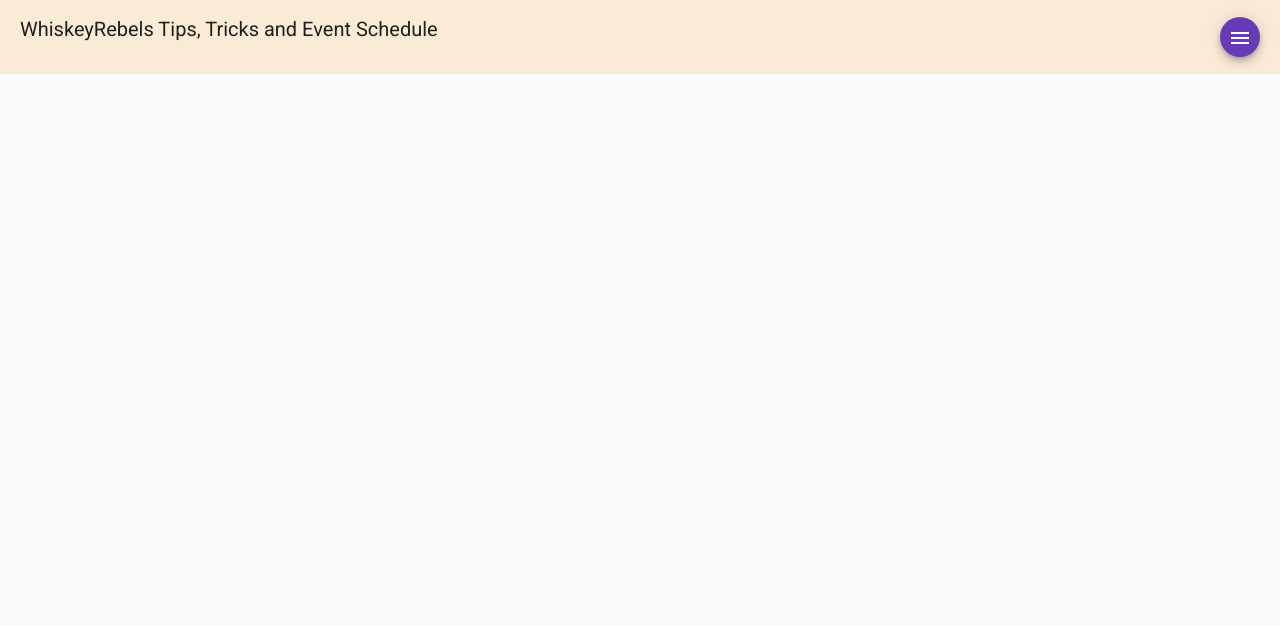
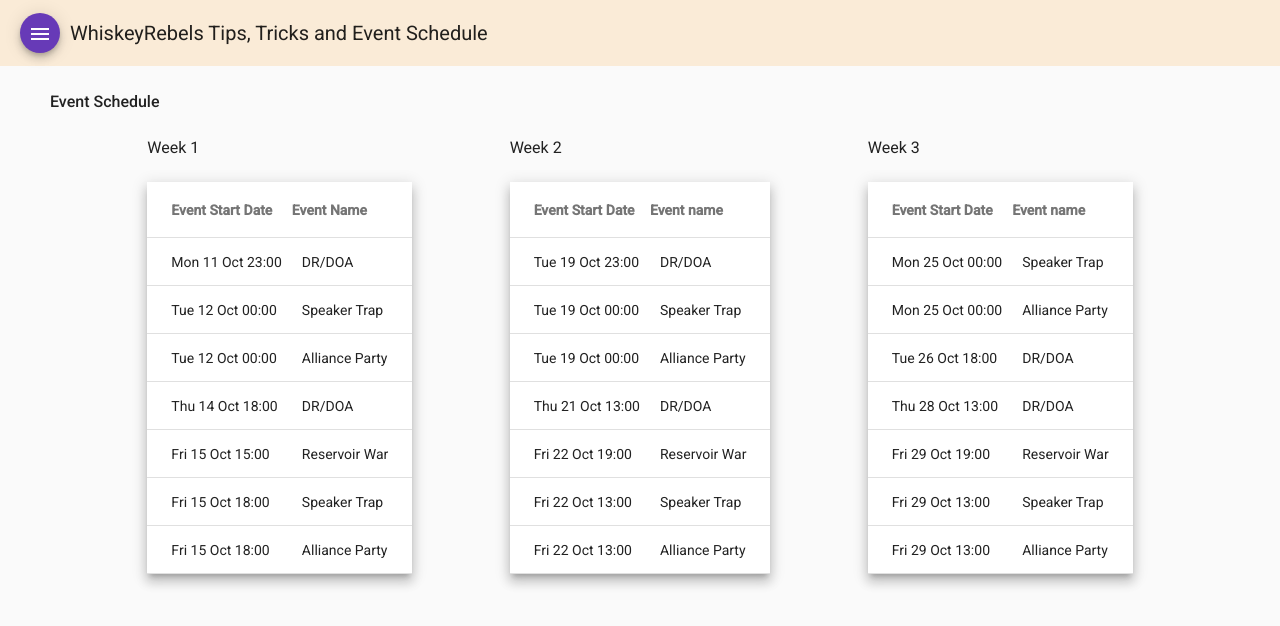
Before and after one commit to amandagreggpersonal/puzzles-and-survival, an Angular app: page / in a window 1280 px wide. Shown: the top 626 px of the page. Built offline with nearby package versions, Linux system fonts and the light colour scheme.

Commit message:
update schedule and nav

```diff
--- a/src/app/app-routing.module.ts
+++ b/src/app/app-routing.module.ts
@@ -7,13 +7,15 @@ import { HeroesComponent } from './components/heroes/heroes.component';
 
 const routes: Routes = [
   {
-    path: '', component: EventsAndTipsComponent, children: [
+    path: '', component: EventsAndTipsComponent,
+    children: [
+      { path: '', component: EventScheduleComponent },
       { path: 'event-schedule', component: EventScheduleComponent },
       { path: 'heroes', component: HeroesComponent },
       { path: 'events', component: EventsComponent }
     ]
   },
-  { path: '*', redirectTo: '' }
+  { path: '**', redirectTo: '' }
 ];
 
 @NgModule({
--- a/src/app/components/event-data/event-schedule/event-schedule.component.html
+++ b/src/app/components/event-data/event-schedule/event-schedule.component.html
@@ -1,15 +1,6 @@
 <h2 class="events-header bold">
     Event Schedule
 </h2>
-
-<mat-form-field appearance="standard"
-                class="filter-input">
-    <mat-label>Filter events by...</mat-label>
-    <input matInput
-           (keyup)="applyFilter($event)"
-           placeholder="For example: Speaker trap"
-           #input>
-</mat-form-field>
 
 <div class="schedule-tables">
     <div class="week-heading">
@@ -43,7 +34,6 @@
             </tr>
         </table>
     </div>
-
 
     <div class="week-heading">
         <h3>Week 2</h3>
--- a/src/app/components/event-data/event-schedule/event-schedule.component.scss
+++ b/src/app/components/event-data/event-schedule/event-schedule.component.scss
@@ -60,7 +60,7 @@ tr.element-row:not(.expanded-row):active {
 }
 
 td.mat-cell{
-    padding: 5px;
+    padding: 10px;
 }
 
 h3{
--- a/src/app/components/event-data/event-schedule/event-schedule.component.ts
+++ b/src/app/components/event-data/event-schedule/event-schedule.component.ts
@@ -33,16 +33,8 @@ export class EventScheduleComponent {
 
   @ViewChild(MatSort) public sort: MatSort = new MatSort;
 
-
   constructor() {
     this._createTipData();
-  }
-
-  public applyFilter(event: Event) {
-    const filterValue = (event.target as HTMLInputElement).value;
-    this.week1Schedule.filter = filterValue.trim().toLowerCase();
-    this.week2Schedule.filter = filterValue.trim().toLowerCase();
-    this.week3Schedule.filter = filterValue.trim().toLowerCase();
   }
 
   public getDate(date: Date): string {
@@ -52,7 +44,7 @@ export class EventScheduleComponent {
     if (userTimezone.includes('America')) {
       return personalDate.format('MMM DD hh:00A');
     } else {
-      return personalDate.format('ddd DD MMM HH:00A');
+      return personalDate.format('ddd DD MMM HH:00');
     }
   }
 
@@ -60,39 +52,37 @@ export class EventScheduleComponent {
     const week1StartDate = '2021-10-12';
 
     this._week1Schedule = [
-      { name: 'DR/DOA', startDate: new Date(moment.utc(week1StartDate + ' 23:00:00').subtract(1, "days").format()) },
-      { name: 'Speaker Trap', startDate: new Date(moment.utc(week1StartDate + ' 00:00:00').format()) },
-      { name: 'Alliance Party', startDate: new Date(moment.utc(week1StartDate + ' 00:00:00').format()) },
-      { name: 'DR/DOA', startDate: new Date(moment.utc(week1StartDate + ' 18:00:00').add(2, "days").format()) },
-      { name: 'Reservoir War', startDate: new Date(moment.utc(week1StartDate + ' 15:00:00').add(3, "days").format()) },
-      { name: 'Speaker Trap', startDate: new Date(moment.utc(week1StartDate + ' 18:00:00').add(3, "days").format()) },
-      { name: 'Alliance Party', startDate: new Date(moment.utc(week1StartDate + ' 18:00:00').add(3, "days").format()) }
+      { name: 'DR/DOA', startDate: new Date(moment.utc(week1StartDate + ' 23:00:01').subtract(1, "days").format()) },
+      { name: 'Speaker Trap', startDate: new Date(moment.utc(week1StartDate + ' 00:00:01').format()) },
+      { name: 'Alliance Party', startDate: new Date(moment.utc(week1StartDate + ' 00:00:01').format()) },
+      { name: 'DR/DOA', startDate: new Date(moment.utc(week1StartDate + ' 18:00:01').add(2, "days").format()) },
+      { name: 'Reservoir War', startDate: new Date(moment.utc(week1StartDate + ' 15:00:01').add(3, "days").format()) },
+      { name: 'Speaker Trap', startDate: new Date(moment.utc(week1StartDate + ' 18:00:01').add(3, "days").format()) },
+      { name: 'Alliance Party', startDate: new Date(moment.utc(week1StartDate + ' 18:00:01').add(3, "days").format()) }
     ]
     this.week1Schedule = new MatTableDataSource(this._week1Schedule);
 
     this._week2Schedule = [
-      { name: 'DR/DOA', startDate: new Date(moment.utc(week1StartDate + ' 23:00:00').add(7, "days").format()) },
-      { name: 'Speaker Trap', startDate: new Date(moment.utc(week1StartDate + ' 00:00:00').add(7, "days").format()) },
-      { name: 'Alliance Party', startDate: new Date(moment.utc(week1StartDate + ' 00:00:00').add(7, "days").format()) },
-      { name: 'DR/DOA', startDate: new Date(moment.utc(week1StartDate + ' 13:00:00').add(9, "days").format()) },
-      { name: 'Reservoir War', startDate: new Date(moment.utc(week1StartDate + ' 19:00:00').add(10, "days").format()) },
-      { name: 'Speaker Trap', startDate: new Date(moment.utc(week1StartDate + ' 13:00:00').add(10, "days").format()) },
-      { name: 'Alliance Party', startDate: new Date(moment.utc(week1StartDate + ' 13:00:00').add(10, "days").format()) }
+      { name: 'DR/DOA', startDate: new Date(moment.utc(week1StartDate + ' 23:00:01').add(7, "days").format()) },
+      { name: 'Speaker Trap', startDate: new Date(moment.utc(week1StartDate + ' 00:00:01').add(7, "days").format()) },
+      { name: 'Alliance Party', startDate: new Date(moment.utc(week1StartDate + ' 00:00:01').add(7, "days").format()) },
+      { name: 'DR/DOA', startDate: new Date(moment.utc(week1StartDate + ' 13:00:01').add(9, "days").format()) },
+      { name: 'Reservoir War', startDate: new Date(moment.utc(week1StartDate + ' 19:00:01').add(10, "days").format()) },
+      { name: 'Speaker Trap', startDate: new Date(moment.utc(week1StartDate + ' 13:00:01').add(10, "days").format()) },
+      { name: 'Alliance Party', startDate: new Date(moment.utc(week1StartDate + ' 13:00:01').add(10, "days").format()) }
     ]
     this.week2Schedule = new MatTableDataSource(this._week2Schedule);
 
     this._week3Schedule = [
-      { name: 'Speaker Trap', startDate: new Date(moment.utc(week1StartDate + ' 00:00:00').add(13, "days").format()) },
-      { name: 'Alliance Party', startDate: new Date(moment.utc(week1StartDate + ' 00:00:00').add(13, "days").format()) },
-      { name: 'DR/DOA', startDate: new Date(moment.utc(week1StartDate + ' 18:00:00').add(14, "days").format()) },
+      { name: 'Speaker Trap', startDate: new Date(moment.utc(week1StartDate + ' 00:00:01').add(13, "days").format()) },
+      { name: 'Alliance Party', startDate: new Date(moment.utc(week1StartDate + ' 00:00:01').add(13, "days").format()) },
+      { name: 'DR/DOA', startDate: new Date(moment.utc(week1StartDate + ' 18:00:01').add(14, "days").format()) },
       { name: 'DR/DOA', startDate: new Date(moment.utc(week1StartDate + ' 13:00:00').add(16, "days").format()) },
-      { name: 'Reservoir War', startDate: new Date(moment.utc(week1StartDate + ' 19:00:00').add(17, "days").format()) },
-      { name: 'Speaker Trap', startDate: new Date(moment.utc(week1StartDate + ' 13:00:00').add(17, "days").format()) },
-      { name: 'Alliance Party', startDate: new Date(moment.utc(week1StartDate + ' 13:00:00').add(17, "days").format()) }
+      { name: 'Reservoir War', startDate: new Date(moment.utc(week1StartDate + ' 19:00:01').add(17, "days").format()) },
+      { name: 'Speaker Trap', startDate: new Date(moment.utc(week1StartDate + ' 13:00:01').add(17, "days").format()) },
+      { name: 'Alliance Party', startDate: new Date(moment.utc(week1StartDate + ' 13:00:01').add(17, "days").format()) }
     ]
     this.week3Schedule = new MatTableDataSource(this._week3Schedule);
   }
 
-
-
 }
--- a/src/app/components/heroes/heroes.component.ts
+++ b/src/app/components/heroes/heroes.component.ts
@@ -43,7 +43,7 @@ export class HeroesComponent implements AfterViewInit {
             case 'type':
                 return 'Type';
             case 'ecoLevel':
-                return 'Recommended Eco Level';
+                return 'Level for Economy';
             case 'fighterLevel':
                 return 'Level for Fighter Type'
             case 'shooterLevel':
--- a/src/app/components/nav/nav.component.html
+++ b/src/app/components/nav/nav.component.html
@@ -4,10 +4,7 @@
     <mat-drawer #drawer
                 class="sidenav"
                 mode="side">
-      <!-- <a [routerLink]="['/event-schedule']"
-         (click)="drawer.toggle()">
-        Event Schedule
-      </a> -->
+
       <button mat-raised-button
               color="primary"
               [routerLink]="['/heroes']"
@@ -23,22 +20,30 @@
               class="nav-button">
         Event Tips and Tricks
       </button>
+
+      <button mat-raised-button
+              color="primary"
+              [routerLink]="['/event-schedule']"
+              (click)="drawer.toggle()"
+              class="nav-button">
+        Event Schedule
+      </button>
     </mat-drawer>
 
     <div class="top-nav">
-
-      <h1 class="header-text">WhiskeyRebels Tips, Tricks and Event Schedule</h1>
-
       <button mat-mini-fab
               color="primary"
               (click)="drawer.toggle()">
         <mat-icon>menu</mat-icon>
       </button>
+
+      <h1 class="header-text">WhiskeyRebels Tips, Tricks and Event Schedule</h1>
     </div>
-
     <div class="app-container">
       <router-outlet></router-outlet>
     </div>
 
   </mat-drawer-container>
+
+
 </div>
--- a/src/app/components/nav/nav.component.scss
+++ b/src/app/components/nav/nav.component.scss
@@ -18,7 +18,6 @@ $medium-device: 800px;
     .top-nav {
         padding: 13px 20px;
         display: flex;
-    justify-content: space-between;
         align-items: center;
         background-color:antiquewhite;
         font-size: 1.6rem;
@@ -47,6 +46,7 @@ $medium-device: 800px;
 
 .header-text{
     font-size: 2rem;
+    margin: 0 0 0 10px;
 }
 
 .nav-button {
```
Lines whose indentation alone changed are shown as unchanged.
